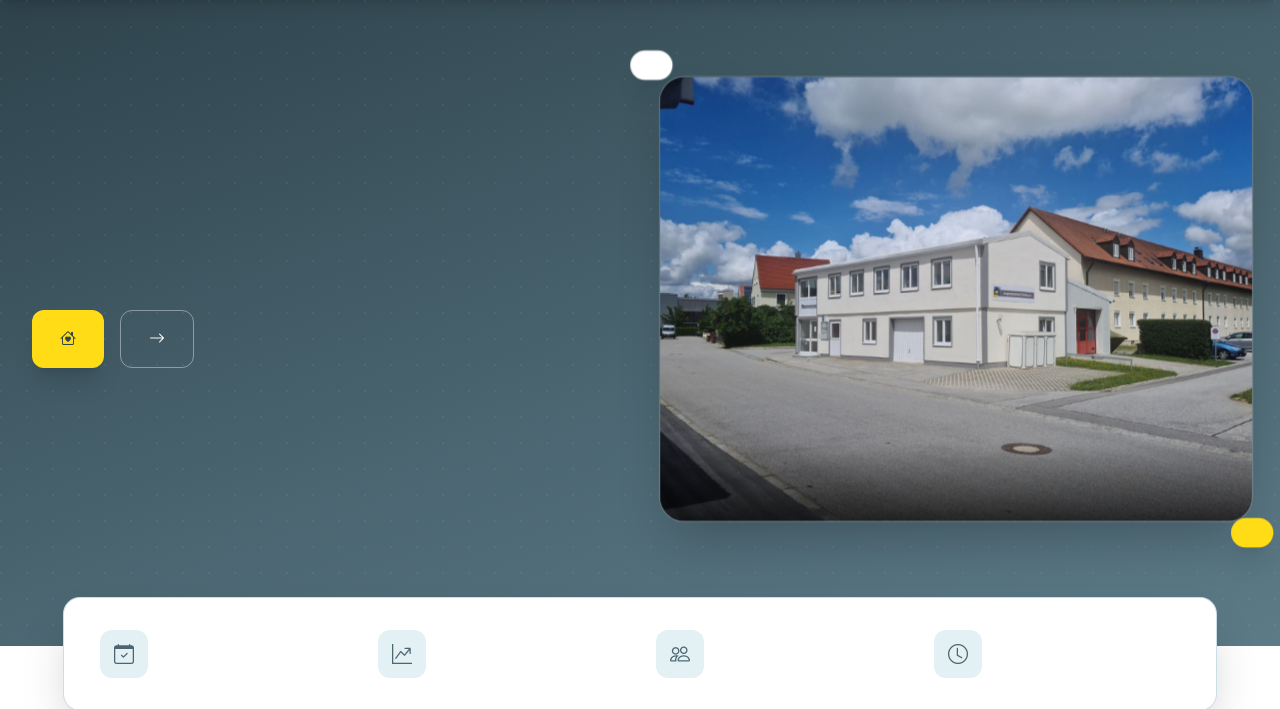
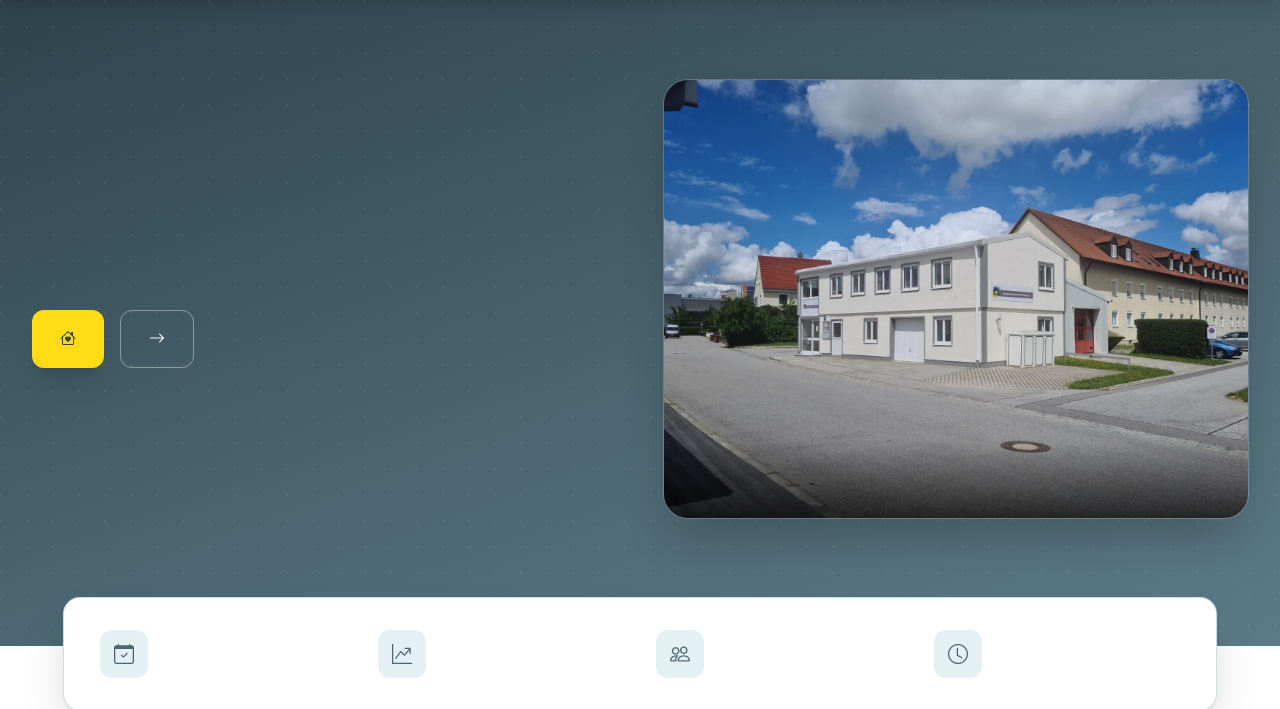
Before and after one commit to SirMelo01/Baugenossenschaft-Plattling, a Django app: template yoolink/templates/pages/demos/baugenossenschaft-plattling.html in a window 1280 px wide. Shown: the part 85-794 px from the top of the page. Run offline with Django 5.2, Linux system fonts and the light colour scheme; the template is opened without the code that fills it, so the values that code supplies are empty; some libraries are stand-ins or nearby versions.

Commit message:
Hero der Startseite: Kacheln entfernt, Bildunterschrift wieder scharf
Die beiden schwebenden Kacheln neben dem Hero-Bild ("100+ Jahre Erfahrung",
"3 % Dividende 2025") fallen weg - samt ihrer Felder im CMS-Editor und den
zugehoerigen Standardtexten, damit im CMS keine Felder stehen bleiben, die
nichts mehr bewirken.

Damit entfaellt auch der Grund fuer die 3D-Staffelung, die die
Bildunterschrift dauerhaft unscharf gemacht hat. Zwei Ursachen steckten
dahinter:

- ``.bgp-tilt-figure { transform: translateZ(15px) }`` vergroessert die Ebene
  zusammen mit ``perspective: 1100px`` um rund 1,4 %. Der Browser rastert die
  Schrift in Originalgroesse und skaliert sie danach hoch - unscharf, und
  zwar permanent, nicht nur beim Neigen. Die Regel gab es nur, damit die
  Kacheln bei der Mausbewegung vor dem Bild schweben.
- ``will-change: transform`` war dauerhaft gesetzt und hielt die Ebene
  staendig als eigene Textur im Speicher, wodurch die Subpixel-Glaettung der
  Schrift verloren geht. Steht jetzt nur noch an ``.is-tilting``, also
  waehrend der Mausbewegung.

Zusaetzlich neigt sich das Bild jetzt nur noch, statt sich beim Neigen auch
noch um 2 % zu vergroessern - die Skalierung tastete die Schrift ein zweites
Mal neu ab. Der Effekt selbst bleibt unveraendert erhalten:
``transform-style: preserve-3d`` wird ohne die Kacheln nicht mehr gebraucht
und ist ebenfalls raus.

Live geprueft: Startseite laedt, keine Kachel mehr im Markup, keine
translateZ-/preserve-3d-Regel mehr, Neigung und Glanzeffekt weiterhin aktiv.
Gesamtsuite ohne neue Fehlschlaege.

Co-Authored-By: Claude Opus 5 <noreply@anthropic.com>

```diff
--- a/yoolink/templates/pages/demos/baugenossenschaft-plattling.html
+++ b/yoolink/templates/pages/demos/baugenossenschaft-plattling.html
@@ -6,17 +6,18 @@
 
 {% block demo_css %}
 <style>
-  /* Hero-Bild neigt sich zur Ecke, über der die Maus steht */
+  /* Hero-Bild neigt sich zur Ecke, über der die Maus steht.
+     Bewusst ohne translateZ und ohne dauerhaftes will-change: beides macht die
+     Bildunterschrift permanent unscharf (Hochskalieren der Ebene bzw. Verlust
+     der Subpixel-Glättung). will-change wird nur beim Neigen gebraucht. */
   .bgp-tilt-scene { perspective: 1100px; }
   .bgp-tilt {
-    transform-style: preserve-3d;
     transition: transform .45s cubic-bezier(.2,.8,.25,1);
+  }
+  .bgp-tilt.is-tilting {
+    transition: transform .1s linear;
     will-change: transform;
   }
-  .bgp-tilt.is-tilting { transition: transform .1s linear; }
-  /* Die Info-Kacheln schweben über dem Bild und bekommen dadurch Parallaxe */
-  .bgp-tilt-badge { transform: translateZ(60px); }
-  .bgp-tilt-figure { transform: translateZ(15px); }
   .bgp-tilt-glare {
     position: absolute;
     inset: 0;
@@ -139,7 +140,7 @@
 
     <div class="bgp-tilt-scene relative" data-aos="fade-left">
       <div id="bgpHeroVisual" class="bgp-tilt relative">
-        <figure class="bgp-tilt-figure relative overflow-hidden rounded-3xl shadow-2xl ring-1 ring-white/20">
+        <figure class="relative overflow-hidden rounded-3xl shadow-2xl ring-1 ring-white/20">
           <img src="{% if bgp_hero_image %}{{ bgp_hero_image.file.url }}{% else %}{% static 'images/demos/bgp/gebaeude.jpg' %}{% endif %}"
                alt="{{ bgp_hero_bild.title }}"
                class="h-full w-full object-cover" />
@@ -148,14 +149,6 @@
           </figcaption>
           <span id="bgpHeroGlare" class="bgp-tilt-glare" aria-hidden="true"></span>
         </figure>
-        <div class="bgp-tilt-badge absolute -left-4 -top-4 hidden rounded-2xl bg-white px-5 py-3 shadow-xl sm:block">
-          <p class="bgp-text-navy-dark text-2xl font-bold leading-none">{{ bgp_hero_badge_1.title }}</p>
-          <p class="mt-1 text-xs font-semibold uppercase tracking-wider text-gray-500">{{ bgp_hero_badge_1.description }}</p>
-        </div>
-        <div class="bgp-tilt-badge bgp-bg-yellow absolute -bottom-4 -right-2 hidden rounded-2xl px-5 py-3 shadow-xl sm:block">
-          <p class="bgp-text-navy-dark text-2xl font-bold leading-none">{{ bgp_hero_badge_2.title }}</p>
-          <p class="bgp-text-navy-dark mt-1 text-xs font-semibold uppercase tracking-wider">{{ bgp_hero_badge_2.description }}</p>
-        </div>
       </div>
     </div>
   </div>
@@ -505,10 +498,12 @@
         var y = Math.max(-1, Math.min(1, (py - 0.5) * 2));
 
         visual.classList.add('is-tilting');
+        // Nur drehen, nicht zusaetzlich vergroessern: eine Skalierung tastet die
+        // Bildunterschrift beim Zusammensetzen noch einmal neu ab und macht sie
+        // waehrend der Mausbewegung unscharf.
         visual.style.transform =
           'rotateY(' + (x * MAX_TILT).toFixed(2) + 'deg) ' +
-          'rotateX(' + (-y * MAX_TILT).toFixed(2) + 'deg) ' +
-          'scale(1.02)';
+          'rotateX(' + (-y * MAX_TILT).toFixed(2) + 'deg)';
         glare.style.background =
           'radial-gradient(circle at ' + (px * 100).toFixed(1) + '% ' + (py * 100).toFixed(1) + '%, ' +
           'rgba(255,255,255,.5), rgba(255,255,255,0) 55%)';
--- a/yoolink/ycms/applications/content/bgp_content.py
+++ b/yoolink/ycms/applications/content/bgp_content.py
@@ -40,8 +40,6 @@ BGP_DEFAULTS = {
         "title": "Büro- und Geschäftsgebäude der Baugenossenschaft Plattling eG",
         "description": "Unser Büro- und Geschäftsgebäude in der Schillerstraße 6b",
     },
-    "hero_badge_1": {"title": "100+", "description": "Jahre Erfahrung"},
-    "hero_badge_2": {"title": "3 %", "description": "Dividende 2025"},
 
     # ─────────── Startseite: Faktenleiste ───────────
     "fact_1": {"title": "1921", "description": "gegründet"},
```
Also changed, not shown: yoolink/templates/pages/cms/content/sites/BaugenossenschaftPlattlingSite.html (+0 -12 lines), yoolink/static/css/output.css.
